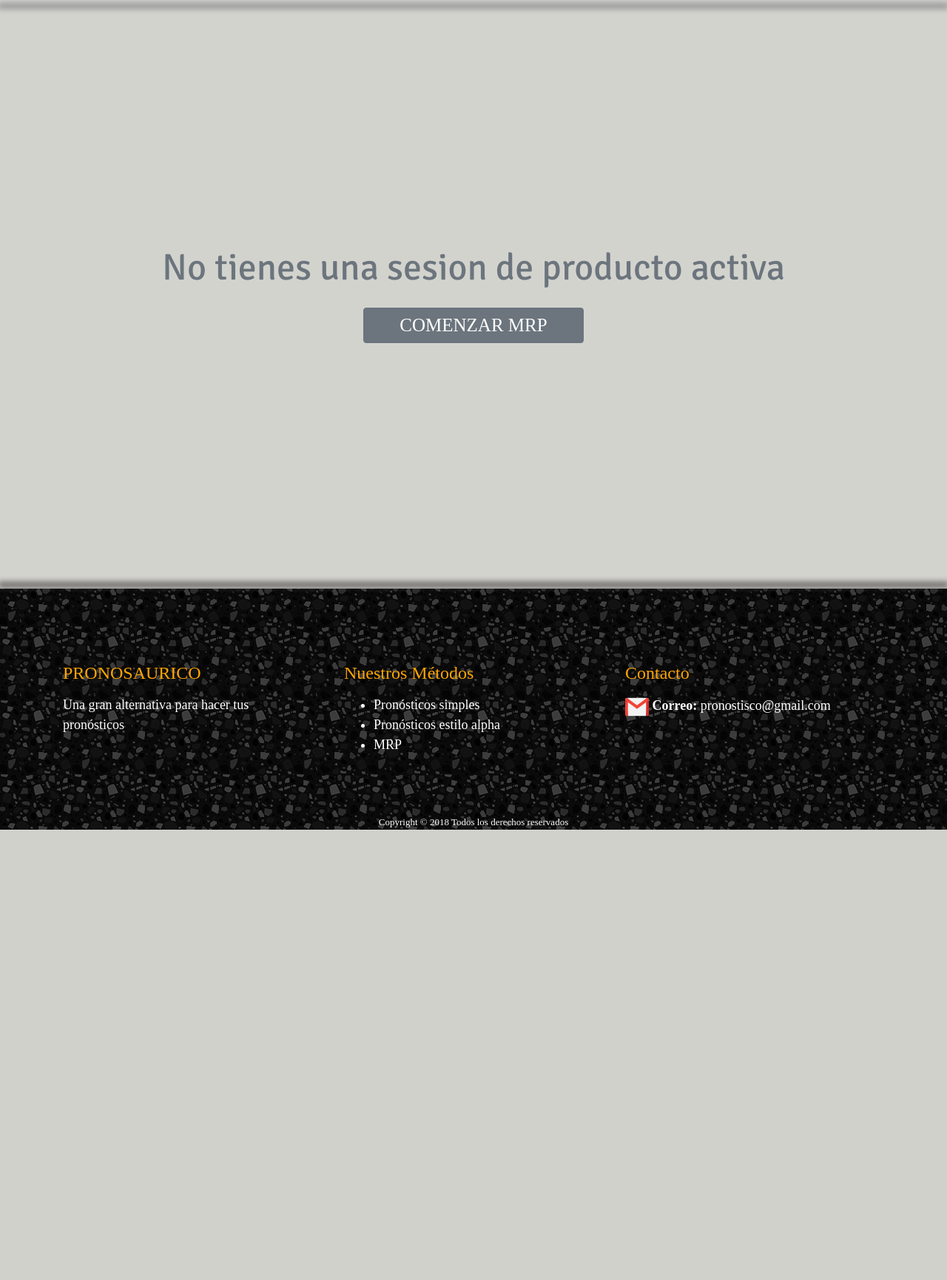
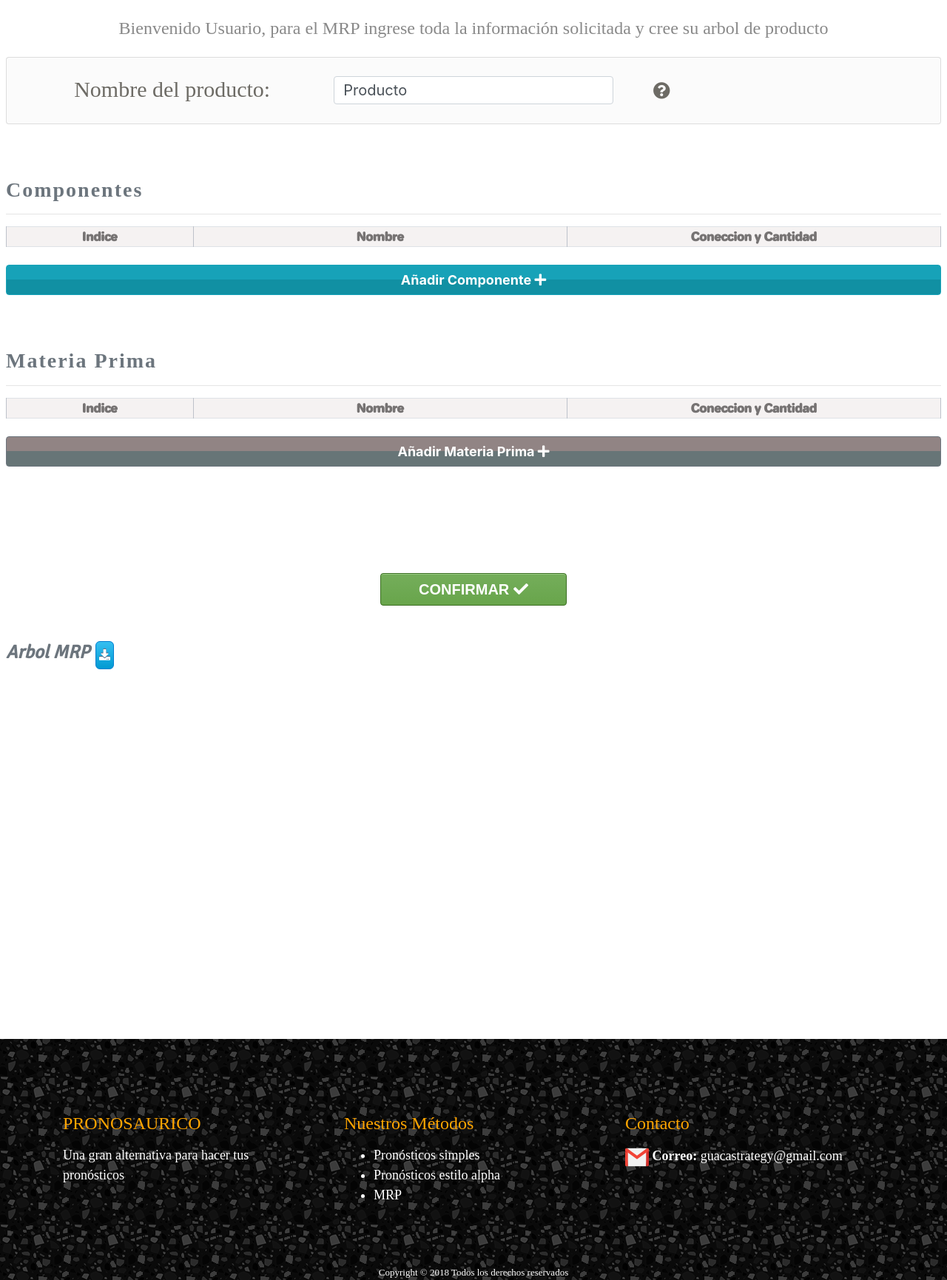
Before and after one commit to daandradec/Pronostisco, a Django app: page /mrp/input-data in a window 1280 px wide. Shown: the part 138-1869 px from the top of the page at 74% size. Before the commit the page ends 1260 px from the top, so only its background shows below. Run offline with Django 3.2, Linux system fonts and the light colour scheme; lists and menus that the app fills with data are empty; some libraries are stand-ins or nearby versions; some web fonts are replaced.

Commit message:
pre traductions

```diff
--- a/core/static/core/helpers/Mrp/inputdata-tables/MrpTabController.js
+++ b/core/static/core/helpers/Mrp/inputdata-tables/MrpTabController.js
@@ -10,7 +10,9 @@ function startEvents(){
         updateTab();
     })
 
-
+    /* PARA IGNORAR LA PRIMERA VISTA */
+    new_state = 2;
+    postUpdate();
 }
 
 function updateTab(){
--- a/core/static/core/helpers/Mrp/inputdata-tables/table-periods-builder.js
+++ b/core/static/core/helpers/Mrp/inputdata-tables/table-periods-builder.js
@@ -35,9 +35,12 @@ function alterRespectiveTable(table, table_index){
             break;
         case 1:
             if(flagGeneralTable){
-                table.children[0].innerHTML = "<tr><th>Mrp Tree</th><th>Lead Time <input type='checkbox' id='toggle-lead' checked data-toggle='toggle' data-width='40' data-height='25' data-style='bootstrap-toggle-mrp'></th>"+
+                table.children[0].innerHTML = getCurrentLanguage() == 'ES' ? "<tr><th>Mrp Tree</th><th>Lead Time <input type='checkbox' id='toggle-lead' checked data-toggle='toggle' data-width='40' data-height='25' data-style='bootstrap-toggle-mrp'></th>"+
                                               "<th>Stock de Seguridad <input type='checkbox' id='toggle-stock' checked data-toggle='toggle' data-width='40' data-height='25' data-style='bootstrap-toggle-mrp'></th><th>Inventario Inicial</th>"+
-                                              "<th>Q* <input type='checkbox' id='toggle-q' checked data-toggle='toggle' data-width='40' data-height='25' data-style='bootstrap-toggle-mrp'></th><th>Costo Unitario</th><th>Costo de Mantenimiento</th><th>Costo de ordenar</th></tr>";
+                                              "<th>Q* <input type='checkbox' id='toggle-q' checked data-toggle='toggle' data-width='40' data-height='25' data-style='bootstrap-toggle-mrp'></th><th>Costo Unitario</th><th>Costo de Mantenimiento</th><th>Costo de Ordenar</th></tr>"
+                                              : "<tr><th>Mrp Tree</th><th>Lead Time <input type='checkbox' id='toggle-lead' checked data-toggle='toggle' data-width='40' data-height='25' data-style='bootstrap-toggle-mrp'></th>"+
+                                              "<th>Security Stock<input type='checkbox' id='toggle-stock' checked data-toggle='toggle' data-width='40' data-height='25' data-style='bootstrap-toggle-mrp'></th><th>Initial Inventory</th>"+
+                                              "<th>Q* <input type='checkbox' id='toggle-q' checked data-toggle='toggle' data-width='40' data-height='25' data-style='bootstrap-toggle-mrp'></th><th>Unit cost</th><th>Maintenance Cost</th><th>Ordering Cost</th></tr>";
                 $('#toggle-lead').bootstrapToggle();
                 $("#toggle-lead").change(toggleMasterEvent);
                 $('#toggle-stock').bootstrapToggle();
--- a/core/static/core/helpers/Mrp/outputdata/MrpAccordionZoneCreator.js
+++ b/core/static/core/helpers/Mrp/outputdata/MrpAccordionZoneCreator.js
@@ -26,9 +26,11 @@ function createOneAccordion(nameAccordion, key, bg_param, hov_param){
 }
 
 function activeAccordionButton(){
+
     $("#accordion-button").on('click',function(e){
+        e.stopPropagation();
         flagAccordionButton = !flagAccordionButton;
-        const i_tag = e.target.children[0];
+        const i_tag = e.target.children[1];
         const accordions = document.querySelector("div[accordion-zone='true']").children;
 
         if(flagAccordionButton){
@@ -41,6 +43,7 @@ function activeAccordionButton(){
                 $(accordions[2*i+1]).collapse('hide');
         }
     })
+
 }
 
 window.addEventListener("load", createAccordions, false);
--- a/core/static/core/helpers/Mrp/outputdata/fillBuyMasterPlan.js
+++ b/core/static/core/helpers/Mrp/outputdata/fillBuyMasterPlan.js
@@ -38,7 +38,8 @@ function displayContentRow(data){
 
 
 function fillHeaderPeriods(table){
-    table.children[0].innerHTML = "<tr><th>Periodos</th>"+displayContentRowH(headers_periods)+"<th>Total</th></tr>"
+    const label = getCurrentLanguage() == 'ES' ? "Periodos" : "Periods";
+    table.children[0].innerHTML = "<tr><th>"+label+"</th>"+displayContentRowH(headers_periods)+"<th>Total</th></tr>"
 }
 
 function displayContentRowH(data){
--- /dev/null
+++ b/core/static/core/vendor/language-component/mrpinputdata/language-dataset.js
@@ -0,0 +1,41 @@
+language_dataset = [
+    ["ESPAÑOL","SPANISH"],
+    ["INGLES","ENGLISH"],
+    ["ESPAÑOL","SPANISH"],
+    ["INGLES","ENGLISH"],
+
+    ["Entrada de Datos","Data entry"],
+    ["Resultados","Results"],
+
+    ["Bienvenido Usuario, para el MRP ingrese toda la información solicitada y cree su arbol de producto ", "Welcome User, for the MRP enter all the requested information and create your product tree"],
+    ["Nombre del producto:","Product name:"],
+    ["Componentes","Components"],
+    ["Indice","Index"],
+    ["Nombre","Name"],
+    ["Conección y Cantidad","Connection and Quantity"],
+    ["Añadir Componente","Add Component"],
+    ["Materia Prima", "Raw material"],
+    ["Indice","Index"],
+    ["Nombre","Name"],
+    ["Conección y Cantidad","Connection and Quantity"],
+    ["Añadir Materia Prima","Add Raw Material"],
+    ["CONFIRMAR","CONFIRM"],
+    ["Arbol MRP","Mrp Tree"],
+
+    ["A continuación ingrese en las tablas los datos que disponga (si no tiene el dato se tomara como Cero)","Then enter the data you have in the tables (if you do not have the data, it will be taken as Zero)"],
+    ["Periodos de Tiempo","Periods of time"],
+    ["PRONOSTICOS DE DEMANDA","DEMAND FORECASTS"],
+    ["REGISTRO DE INFORMACIÓN GENERAL","GENERAL INFORMATION REGISTRATION"],
+    ["RECEPCIONES PROGRAMADAS","SCHEDULED RECEPTIONS"],
+    ["REGRESAR","TO RETURN"],
+    ["CONFIRMAR","CONFIRM"],
+
+    ["Una gran alternativa para hacer tus pronósticos","A great alternative to make your predictions."],
+    ["Nuestros Métodos","Our Methods"],
+    ["pronósticos simples","simple forecasts"],
+    ["pronósticos estilo alpha","style alpha forecasts"],
+    ["Contacto","Contact"],
+    ["Correo:","Email"],
+
+    ["Copyright © 2018 Todos los derechos reservados","Copyright © 2018 All rights reserved"],
+]
--- a/core/templates/core/Footer/Footer.html
+++ b/core/templates/core/Footer/Footer.html
@@ -22,7 +22,7 @@
                         <h4 class="font-alegreya" language="true">Contacto</h4>
                         <p class="font-alegreya-sans font-size-18px">
                             <img src="{% static 'core/img/gmail.png' %}" class="img-fluid">
-                            <strong language="true">Correo:</strong> pronostisco@gmail.com
+                            <strong language="true">Correo:</strong> guacastrategy@gmail.com
                         </p>
                     </div>
                 </div>
--- a/core/templates/core/Mrp/Header/Header.html
+++ b/core/templates/core/Mrp/Header/Header.html
@@ -5,7 +5,7 @@
         <div style="position:absolute;bottom:3px;width:100%;" class="text-center">
             <p style="margin: 0 0 !important;padding: 0 0 !important;">
                 {% if inputDataFlag  %}
-                    <a href="{% url 'mrpinputdata' %}{{parameters}}" class="active" language="true">Entrada de Datos</a> <i class="fas fa-angle-double-right"></i> <a href="{% url 'mrpinputdata' %}{{parameters}}" class="{% if not data %}disabled{% endif %}" language="true">Resultados</a>
+                    <a href="{% url 'mrpinputdata' %}{{parameters}}" class="active" language="true">Entrada de Datos</a> <i class="fas fa-angle-double-right"></i> <a href="{% url 'mrpoutput' %}{{parameters}}" class="{% if not data %}disabled{% endif %}" language="true">Resultados</a>
                 {% else %}
                     <a href="{% url 'mrpinputdata' %}{{parameters}}" language="true">Entrada de Datos</a> <i class="fas fa-angle-double-right"></i> <a href="" class="active" language="true">Resultados</a>
                 {% endif %}
--- a/core/templates/core/Mrp/MrpSectionInputData/MrpItemZone/MrpItemZone.html
+++ b/core/templates/core/Mrp/MrpSectionInputData/MrpItemZone/MrpItemZone.html
@@ -1,12 +1,12 @@
 <br><br><br>
-<h3 class="font-alegreya-sans font-weight-semi-bold letter-spacing-2px text-muted"> {{title}} </h3>
+<h3 class="font-alegreya-sans font-weight-semi-bold letter-spacing-2px text-muted" language="true"> {{title}} </h3>
 <hr/>
 <table class="table-bordered" >
     <thead>
         <tr>
-            <th class="w-20">Indice</th>
-            <th class="w-40">Nombre</th>
-            <th class="w-40">Coneccion y Cantidad</th>
+            <th class="w-20" language="true">Indice</th>
+            <th class="w-40" language="true">Nombre</th>
+            <th class="w-40" language="true">Coneccion y Cantidad</th>
         </tr>
     </thead>
 </table>
@@ -18,6 +18,6 @@
 
 <button class="btn {{btn_class}} btn-block mt-4" id="{{button_id}}">
     <span class="font-size-18px-2c font-weight-semi-bold">
-        Añadir {{button_text}}  <i class="fas fa-plus"></i>
+        <span language="true">Añadir {{button_text}}</span>  <i class="fas fa-plus"></i>
     </span>
 </button>
--- a/core/templates/core/Mrp/MrpSectionInputData/MrpSectionInputdata.html
+++ b/core/templates/core/Mrp/MrpSectionInputData/MrpSectionInputdata.html
@@ -1,6 +1,7 @@
 <section>
     <!-- VISTA 1 -->
-    <div class="py-5 px-3 bg-mid-lig-white-gray position-relative" style="min-height:700px;z-index:100;" tab-index="1">
+    <div class="py-5 px-3 bg-mid-lig-white-gray position-relative" style="opacity:0;min-height:700px;z-index:100;" tab-index="1">
+        {% comment %}
 
         {% include "core/Shadow/Shadow.html" with location="top:8px" blur="8px" spread="3px" color="gray" %}
 
@@ -23,6 +24,7 @@
 
         {% include "core/Shadow/Shadow.html" with location="bottom:5px" blur="8px" spread="3px" color="#423f3f" %}
 
+        {% endcomment %}
     </div>
 
 
@@ -40,7 +42,7 @@
                     <div class="container-fluid">
                         <div class="row">
                             <div class="col-12 col-sm-4 col-md-4 col-lg-4 col-xl-4 center">
-                                <label for="producto" class="font-alegreya-sans font-size-30px-3c color-dark-gray pb-1"> Nombre del producto: </label>
+                                <label for="producto" class="font-alegreya-sans font-size-30px-3c color-dark-gray pb-1" language="true"> Nombre del producto: </label>
                             </div>
                             <div class="col-12 col-sm-4 col-md-4 col-lg-4 col-xl-4 center">
                                 <input type="text" name="producto" id="nombre-producto" class="form-control font-size-20px-2c w-100 py-3" value="Producto">
@@ -64,14 +66,14 @@
         <div class="text-center">
             <button class="btn btn-success button-green-darken-1 w-20-50-sm" tab-index="3">
                 <span class="font-size-20px-2c font-weight-bold">
-                    CONFIRMAR
+                    <span language="true">CONFIRMAR</span>
                     <i class="fas fa-check"></i>
                 </span>
             </button>
         </div>
         <div class="mt-5">
             <div class="d-flex">
-                <h2 class="font-signika font-italic font-size-25px font-weight-semi-bold text-muted mr-2">Arbol MRP</h2>
+                <h2 class="font-signika font-italic font-size-25px font-weight-semi-bold text-muted mr-2" language="true">Arbol MRP</h2>
                 <button class="btn btn-primary button-blue-lighten-3 px-1" tree-download="true"><i class="fas fa-download"></i></button>
             </div>
             <div class="d3-tree">
@@ -84,8 +86,8 @@
     <div class="px-2 d-none" style="min-height:550px;opacity:0;" tab-index="3">
 
         <div class="text-center my-4">
-            <h5 class="font-alegreya-sans font-size-24px" style="color:#898989;" language="true">
-                A continuación ingrese en las tablas los datos que disponga (si no tiene el dato se tomara como Cero)
+            <h5 class="font-alegreya-sans font-size-24px" style="color:#898989;">
+                <span language="true">A continuación ingrese en las tablas los datos que disponga (si no tiene el dato se tomara como Cero)</span>
                 <button class="rounded-circle c-pointer ml-4 mt-1 p-0" style="border:none;background:transparent;" type="button" data-toggle="modal" data-target="#modalData">
                     <i class="fas fa-question-circle font-size-23px color-dark-gray"></i>
                 </button>
@@ -93,7 +95,7 @@
         </div>
 
         <div>
-            <h4 class="font-quicksand color-light-light-gray text-center">Periodos de Tiempo</h4>
+            <h4 class="font-quicksand color-light-light-gray text-center" language="true">Periodos de Tiempo</h4>
             <div class="center">
                 <button class="btn-primary btn-selectable" selector-left><i class="fas fa-minus"></i></button>
                 <p class="font-quicksand text-muted mx-3 mt-3" selector>4 Periodos</p>
@@ -114,12 +116,12 @@
             <button class="btn btn-danger button-color-orange-lighten-1 w-20-50-sm" tab-index="2">
                 <span class="font-size-20px-2c font-weight-bold">
                     <i class="fas fa-angle-left"></i>
-                    REGRESAR
+                    <span language="true">REGRESAR</span>
                 </span>
             </button>
             <button class="btn btn-success button-green-darken-1 w-20-50-sm" id="submit-mrp">
                 <span class="font-size-20px-2c font-weight-bold">
-                    CONFIRMAR
+                    <span language="true">CONFIRMAR</span>
                     <i class="fas fa-check"></i>
                 </span>
             </button>
--- a/core/templates/core/Mrp/MrpSectionInputData/MrpTable/MrpTable.html
+++ b/core/templates/core/Mrp/MrpSectionInputData/MrpTable/MrpTable.html
@@ -1,5 +1,5 @@
 <section class="my-4">
-    <h3 class="font-quicksand font-size-28px color-light-light-gray" style="text-shadow: 0px 0px 1px #8ec6f5;">{{name}}</h3>
+    <h3 class="font-quicksand font-size-28px color-light-light-gray" style="text-shadow: 0px 0px 1px #8ec6f5;" language="true">{{name}}</h3>
     <hr>
     <div class="table-responsive">
         <table class="table table-bordered" table-excel period-index="0">
--- a/core/templates/core/Mrp/MrpSectionInputData/MrpTable/MrpTableGeneral.html
+++ b/core/templates/core/Mrp/MrpSectionInputData/MrpTable/MrpTableGeneral.html
@@ -1,5 +1,5 @@
 <section class="my-4">
-    <h3 class="font-quicksand font-size-28px color-light-light-gray" style="text-shadow: 0px 0px 1px #8ec6f5;">{{name}}</h3>
+    <h3 class="font-quicksand font-size-28px color-light-light-gray" style="text-shadow: 0px 0px 1px #8ec6f5;" language="true">{{name}}</h3>
     <hr>
     <div class="table-responsive">
         <table class="table table-bordered table-striped" table-excel>
--- a/core/templates/core/Mrp/mrpinputdata.html
+++ b/core/templates/core/Mrp/mrpinputdata.html
@@ -40,7 +40,8 @@
     <script src="{% static 'core/vendor/canvg/canvg.js' %}"></script>
 
 
-
+    <script src="{% static 'core/vendor/language-component/mrpinputdata/language-dataset.js' %}"></script>
+    <script src="{% static 'core/vendor/language-component/language-component.js' %}"></script>
     <script src="{% static 'core/vendor/d3-v3/d3.v3.min.js' %}"></script>
     <script src="{% static 'core/helpers/Modal/modal-hidden.js' %}"></script>
     <script src="{% static 'core/js/Triggers/getValuesOfTable.js' %}"></script>
--- a/core/templates/core/Mrp/mrpoutput.html
+++ b/core/templates/core/Mrp/mrpoutput.html
@@ -44,6 +44,8 @@
         console.log(JSON.stringify(tables))
     </script>
 
+    <script src="{% static 'core/vendor/language-component/mrpoutputdata/language-dataset.js' %}"></script>
+    <script src="{% static 'core/vendor/language-component/language-component.js' %}"></script>
     <script src="{% static 'core/helpers/Modal/modal-hidden.js' %}"></script>
     <script src="{% static 'core/helpers/Mrp/outputdata/fillDinamicMrpTableBody.js' %}"></script>
     <script src="{% static 'core/helpers/Mrp/outputdata/fillDinamicMrpTable.js' %}"></script>
--- a/core/views.py
+++ b/core/views.py
@@ -231,8 +231,11 @@ def mrp_output(request):
         tree = json.dumps(tree)
         tables = json.dumps(tables)
         csrf_token = get_token(request)
+        request.session['mrp'] = {"mrp": mrp,"tree":tree, "tables": tables, "periods_state":periods_state, "lead":lead, "stock":stock,"Q":Q, 'csrf':csrf_token}
         return render(request, 'core/Mrp/mrpoutput.html', {"mrp": mrp,"tree":tree, "tables": tables, "periods_state":periods_state,
             "lead":lead, "stock":stock,"Q":Q, 'csrf':csrf_token})
+    elif('mrp' in request.session):
+        return render(request, 'core/Mrp/mrpoutput.html', request.session['mrp'])
     return HttpResponseRedirect('/mrp/input-data')
 
 
```
Also changed, not shown: core/static/core/helpers/Mrp/outputdata/MrpOutputConstants.js (+100 -0 lines), core/static/core/vendor/language-component/mrpoutputdata/language-dataset.js (added, +25 -0 lines), core/templates/core/Mrp/MrpSectionOutput/MrpSectionOutput.html (+6 -6 lines).
